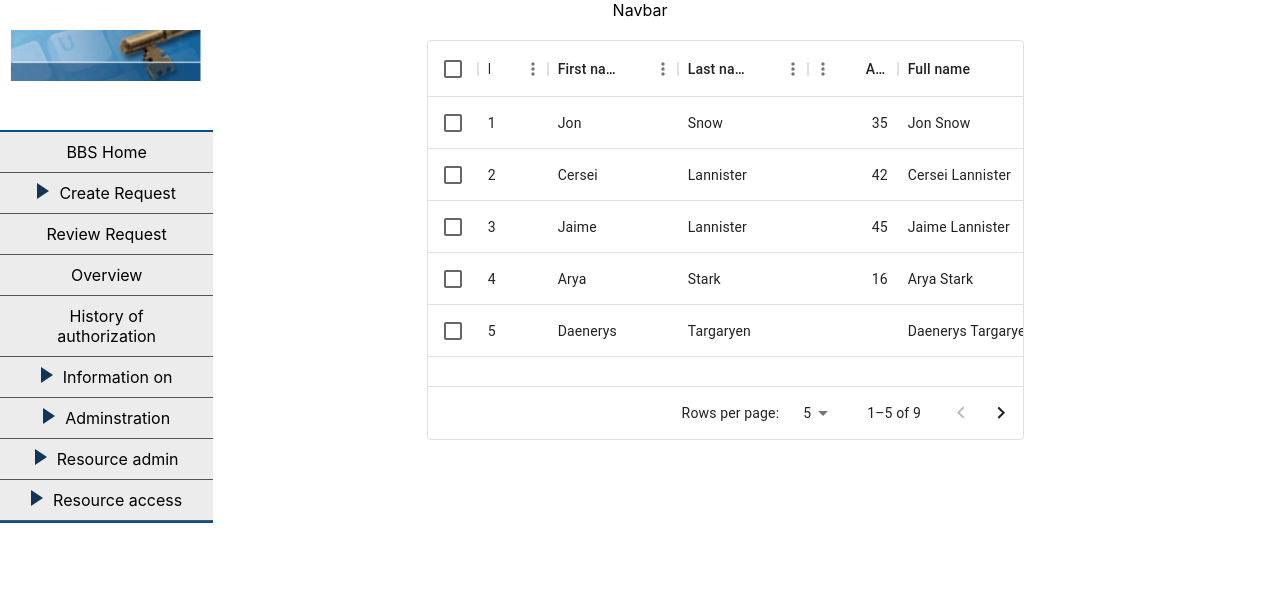
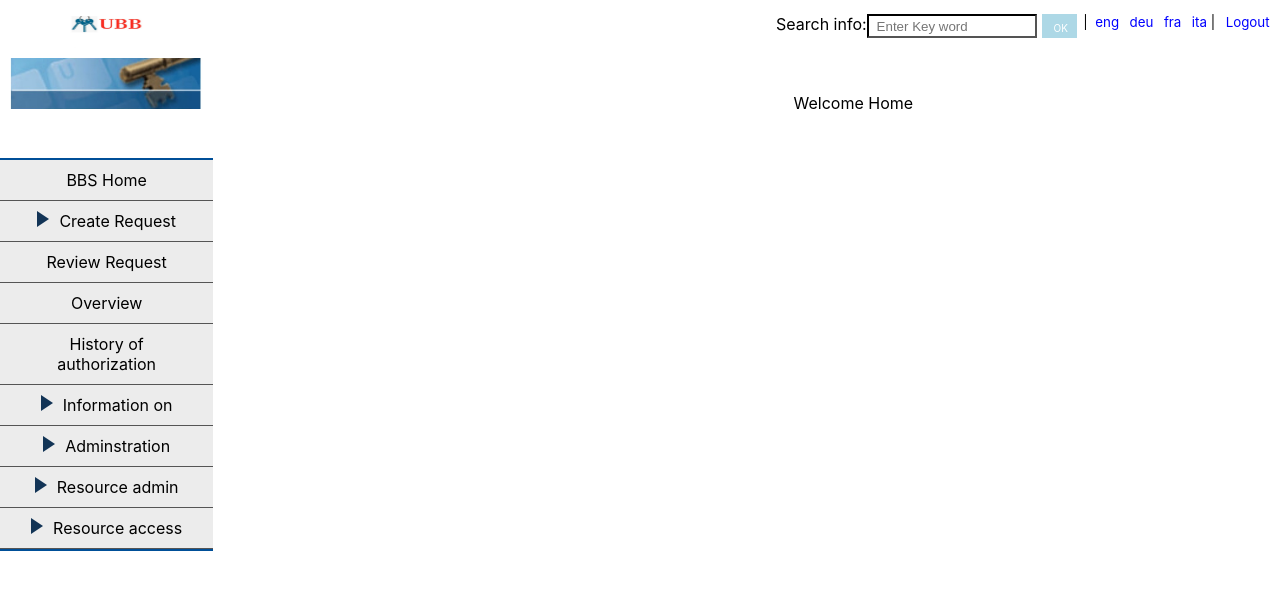
Before and after one commit to amtulkhan/HackHer-WIT, a React (Create React App) app: page / in a window 1280 px wide. Shown: the top 590 px of the page. Built offline with nearby package versions, Linux system fonts and the light colour scheme.

Commit message:
navbar fixed and added

```diff
--- a/src/App.js
+++ b/src/App.js
@@ -4,8 +4,21 @@ import Grid from "@mui/material/Grid";
 import DataTable from "./Components/DataTable/dataTable";
 import SideBar from "./Components/Sidebar/sideBar.js";
 import NavBar from "./Components/Navbar/navbar.js";
+import { useState } from "react";
 
 function App() {
+  const [middleContent, setMiddleContent] = useState("landing");
+  const handleMiddleContent = () => {
+    if (middleContent === "table") {
+      return <DataTable />;
+    } else if (middleContent === "landing") {
+      console.log("home");
+      return "Welcome Home";
+    } else {
+      console.log("review");
+      return "Review Page";
+    }
+  };
   return (
     <div className="App">
       <Grid container xs={12} direction="column" justifyContent="center">
@@ -23,7 +36,7 @@ function App() {
             <SideBar />
           </Grid>
           <Grid item xs={8}>
-            <DataTable />
+            {handleMiddleContent()}
           </Grid>
         </Grid>
       </Grid>
--- /dev/null
+++ b/src/Components/Navbar/navbar.css
@@ -0,0 +1,75 @@
+.navbar {
+  display: flex;
+  justify-content: space-between;
+  align-items: center;
+  background-color: white;
+  color: white;
+  width: 100%;
+  height: 3em;
+}
+
+/* .logo-container {
+  flex: 1;
+}
+*/
+.logo {
+  height: 6vh;
+  width: 50%;
+}
+
+.search-container {
+  flex: 1;
+  /* padding-left: 60%; */
+  float: left;
+}
+
+.search-bar {
+  width: 150px; /* Adjust as needed */
+  padding: 8px;
+  margin-right: 0%;
+  border-color: black;
+  color: black;
+  height: 0.3em;
+}
+
+.search-info {
+  color: black;
+  padding-left: 8px;
+  float: left;
+}
+
+.logout-container {
+  flex: 1;
+  display: flex;
+  align-items: center;
+  justify-content: flex-end;
+  float: left;
+  padding-left: 3px;
+  color: black;
+  font-size: smaller;
+}
+
+.logout-link {
+  color: blue;
+  text-decoration: none;
+}
+
+.logout-link:hover {
+  text-decoration: underline;
+}
+
+.ok-button {
+  background-color: lightblue;
+  color: white;
+  padding: 8px 12px;
+  margin-left: 5px;
+  float: left;
+  height: 0.8em;
+  width: 1.1em;
+  font-size: x-small;
+}
+
+.parentDiv {
+  float: right;
+  width: 40%;
+}
--- a/src/Components/Navbar/navbar.js
+++ b/src/Components/Navbar/navbar.js
@@ -1,7 +1,57 @@
 import React from "react";
+import logo from "../../Assets/Logos/logo.jpeg";
+import "./navbar.css"; // Import CSS for styling
+import { Grid } from "@mui/material";
+const navBar = () => {
+  return (
+    <Grid container xs={12} className="navbar">
+      <Grid item xs={2} className="logo-container">
+        <img src={logo} alt="Logo" className="logo" />
+      </Grid>
+      <Grid item xs={8} class="parentDiv">
+        <div className="search-info">Search info: </div>
+        <div className="search-container">
+          <input
+            type="text"
+            placeholder="Enter Key word"
+            className="search-bar"
+          />
+        </div>
+        <div className="ok-button">OK</div>
+        <div className="logout-container">
+          {" "}
+          &nbsp;|&nbsp;&nbsp;
+          <a href="/eng" className="logout-link">
+            eng
+          </a>
+          &nbsp;&nbsp;
+        </div>
+        <div className="logout-container">
+          <a href="/eng" className="logout-link">
+            deu
+          </a>
+          &nbsp;&nbsp;
+        </div>
+        <div className="logout-container">
+          <a href="/eng" className="logout-link">
+            fra
+          </a>
+          &nbsp;&nbsp;
+        </div>
+        <div className="logout-container">
+          <a href="/eng" className="logout-link">
+            ita
+          </a>
+          &nbsp;|&nbsp;&nbsp;
+        </div>
+        <div className="logout-container">
+          <a href="/logout" className="logout-link">
+            Logout
+          </a>
+        </div>
+      </Grid>
+    </Grid>
+  );
+};
 
-function Navbar() {
-  return <div>Navbar</div>;
-}
-
-export default Navbar;
+export default navBar;
```
Also changed, not shown: src/Assets/Logos/logo.jpeg (added).
